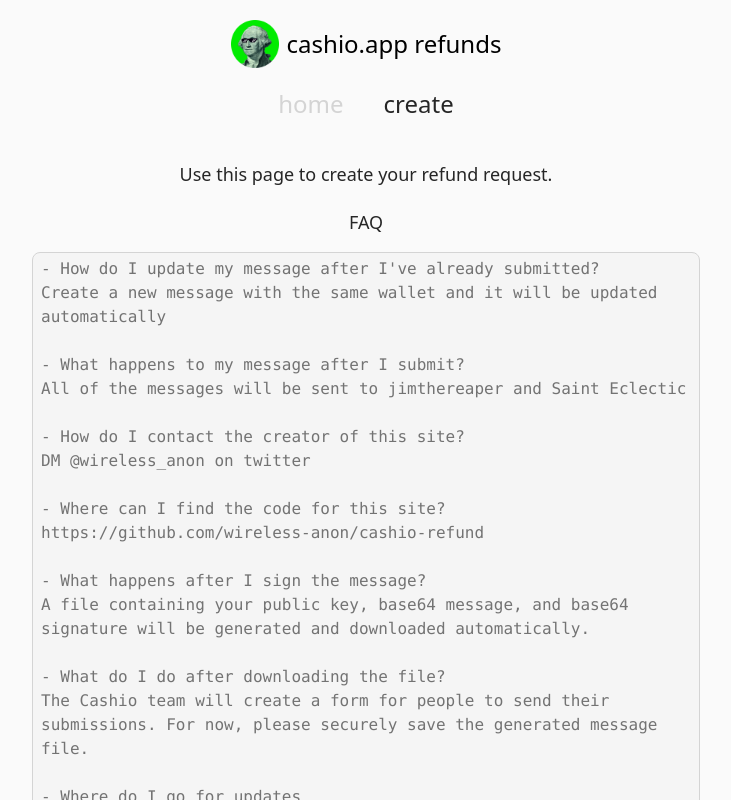
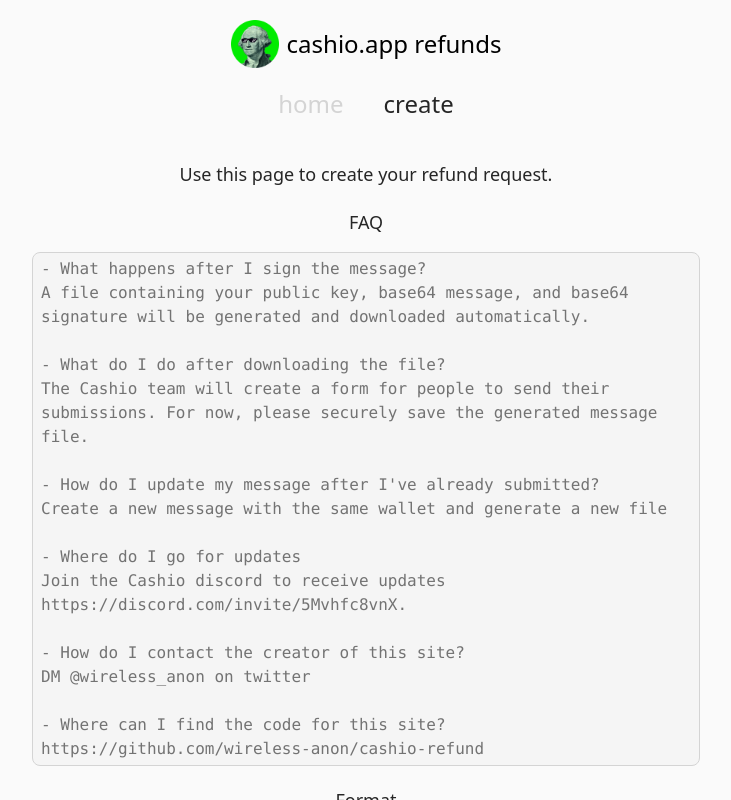
Before and after one commit to wireless-anon/cashio-refund, a Next.js app in the folder app/: page /create in a window 1280 px wide. Shown: the top 800 px of the page, without its empty margins (274-1005 px from the left). Built offline with nearby package versions, Linux system fonts and the light colour scheme.

Commit message:
update faq 2

```diff
--- a/app/constants.ts
+++ b/app/constants.ts
@@ -18,26 +18,23 @@
 also godoflight and all other are scammer. only trust message signed by account.`
 
 export const FAQ_MESSAGE = `\
+- What happens after I sign the message?
+A file containing your public key, base64 message, and base64 signature will be generated and downloaded automatically.
+
+- What do I do after downloading the file?
+The Cashio team will create a form for people to send their submissions. For now, please securely save the generated message file.
+
 - How do I update my message after I've already submitted?
-Create a new message with the same wallet and it will be updated automatically
+Create a new message with the same wallet and generate a new file
 
-- What happens to my message after I submit?
-All of the messages will be sent to jimthereaper and Saint Eclectic
+- Where do I go for updates
+Join the Cashio discord to receive updates https://discord.com/invite/5Mvhfc8vnX.
 
 - How do I contact the creator of this site?
 DM @wireless_anon on twitter
 
 - Where can I find the code for this site?
 https://github.com/wireless-anon/cashio-refund
-
-- What happens after I sign the message?
-A file containing your public key, base64 message, and base64 signature will be generated and downloaded automatically.
-
-- What do I do after downloading the file?
-The Cashio team will create a form for people to send their submissions. For now, please securely save the generated message file.
-
-- Where do I go for updates
-Join the Cashio discord to receive updates https://discord.com/invite/5Mvhfc8vnX.
 `
 
 export const FORMAT = `\
```
